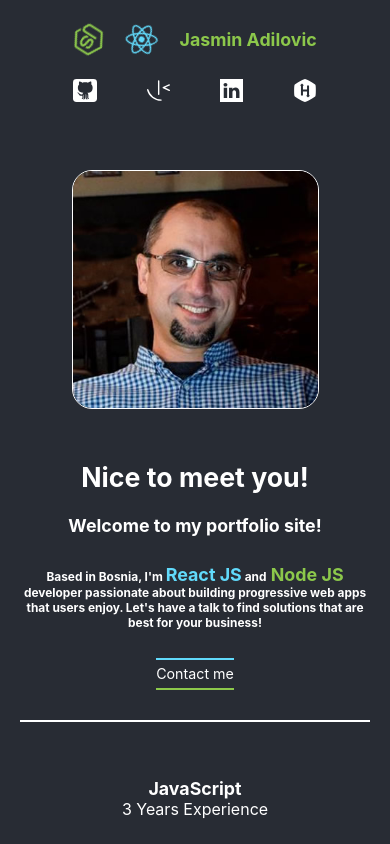
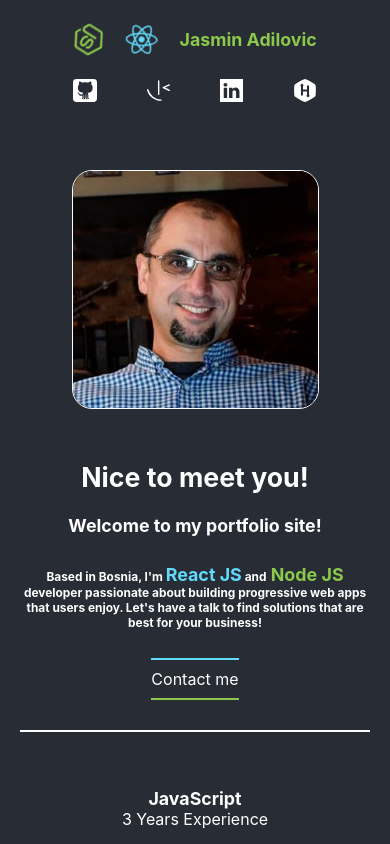
Before and after one commit to jadilovic/portfolio-page, a React (Create React App) app: page / in a window 390 px wide. Shown: the top 844 px of the page. Built offline with nearby package versions, Linux system fonts and the light colour scheme.

Commit message:
size fixes

```diff
--- a/src/App.css
+++ b/src/App.css
@@ -83,10 +83,10 @@ ul {
 }
 
 .contact {
-	font-size: 0.8em;
+	font-size: 0.9em;
 	border-bottom: #8cc84b 2px solid;
 	border-top: #61dafb 2px solid;
-	/* padding-bottom: 5px; */
+	padding: 5px 0;
 	width: fit-content;
 }
 
@@ -177,7 +177,7 @@ a {
 }
 
 .project-navigation a {
-	color: white;
+	color: black;
 	padding: 7px 10px 10px 10px;
 	font-size: 0.8em;
 	font-weight: 700;
@@ -271,6 +271,12 @@ p {
 	.card {
 		text-align: center;
 	}
+	.project-navigation a {
+		font-size: 1em;
+	}
+	.project-description {
+		font-size: 0.9em;
+	}
 }
 
 @media (prefers-reduced-motion: no-preference) {
```
